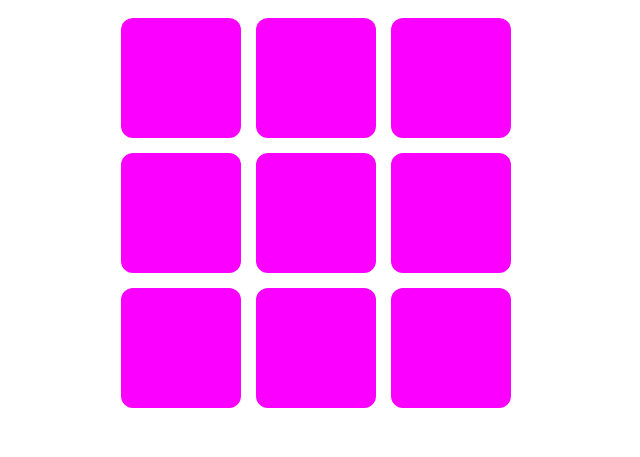
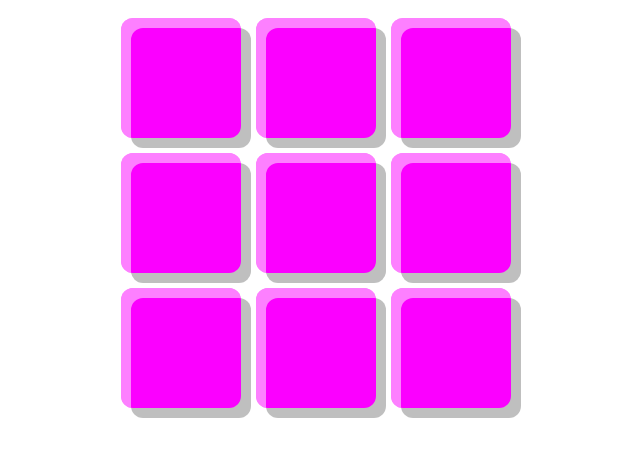
Before and after one commit to nataliasantos/aprendizados, a plain HTML site: page desafios/jogo-das-cores/index.html in a window 1280 px wide. Shown: the part 235-692 px from the top of the page, without its empty margins (324-964 px from the left). Drawn offline with Linux system fonts and the light colour scheme.

Commit message:
#2 add sombra nos itens do tabuleiro

```diff
--- a/desafios/jogo-das-cores/style-game.css
+++ b/desafios/jogo-das-cores/style-game.css
@@ -16,4 +16,5 @@
 .board__item {
     background-color: #fb00ff;
     border-radius: 12px;
+    box-shadow: inset 10px 10px 0 rgb(255 255 255 / 50%), 10px 10px 0 rgb(0 0 0 / 25%);
 }
```
Also changed, not shown: desafios/jogo-das-cores/docs/print 2 jogo das cores.png (added).
